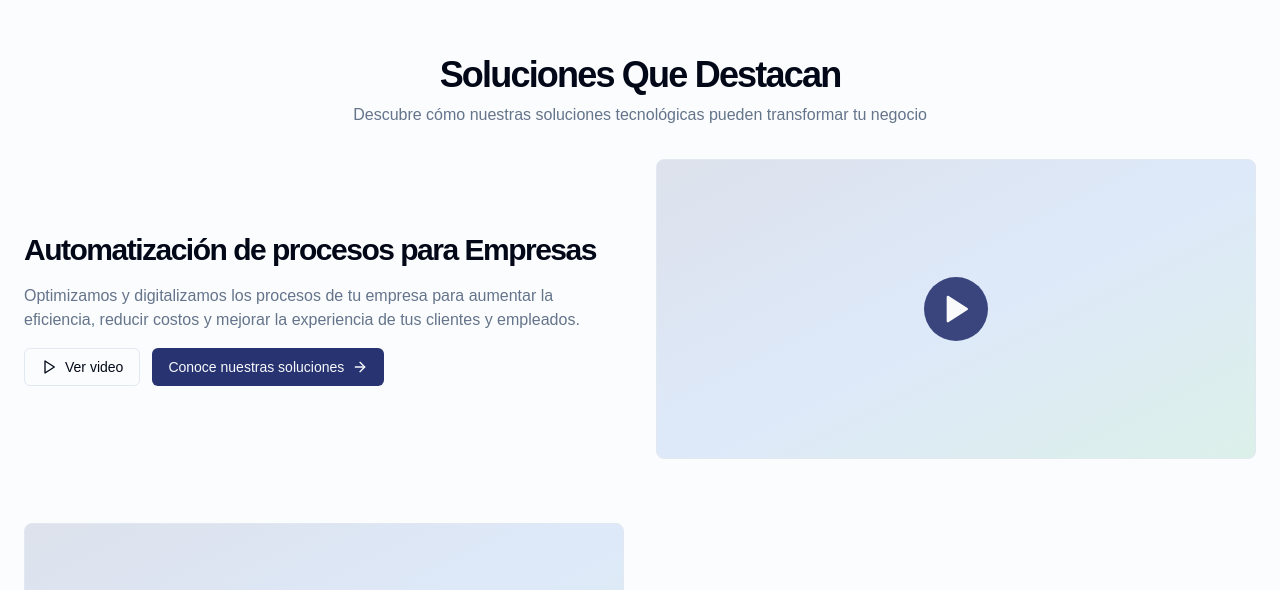
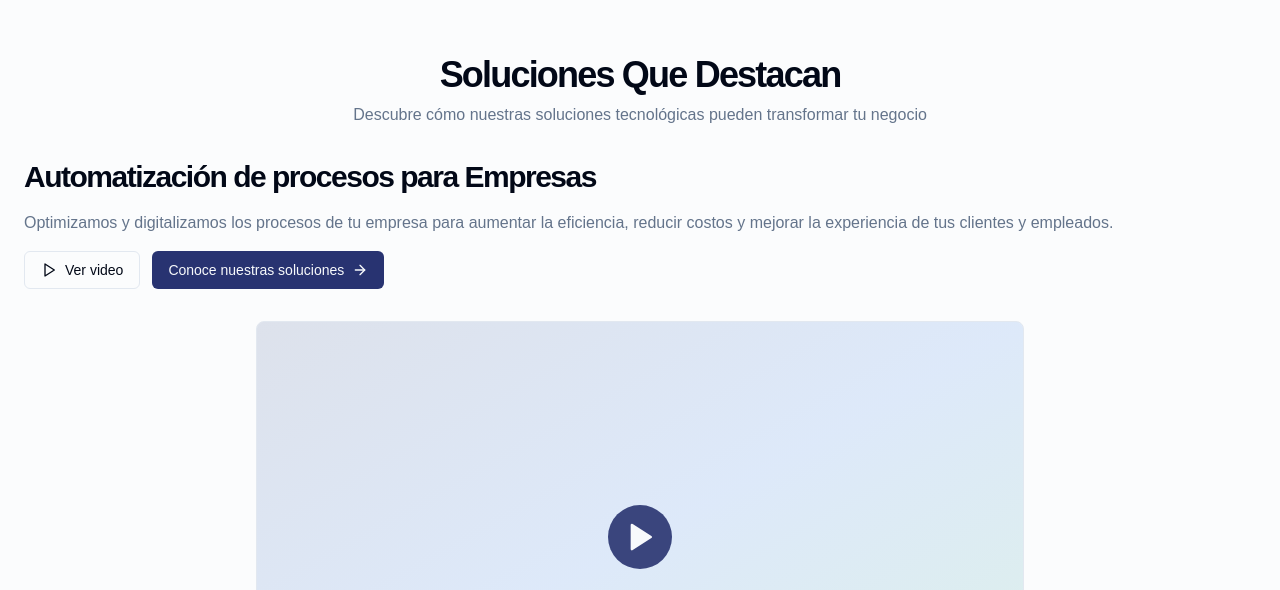
Before and after one commit to jsfernandez/mejoradigital_next, a Next.js app: page / in a window 1280 px wide. Shown: the part 2207-2797 px from the top of the page. Built offline with nearby package versions, Linux system fonts and the light colour scheme; a web font is replaced by a local one.

Commit message:
feature: fixing video sizes

```diff
--- a/components/fetured-solutions.tsx
+++ b/components/fetured-solutions.tsx
@@ -38,11 +38,8 @@ export function FeaturedSolutions() {
   return (
     <div className="space-y-16">
       {solutions.map((solution, index) => (
-        <div
-          key={solution.id}
-          className={`grid gap-8 items-center ${index % 2 === 0 ? "lg:grid-cols-2" : "lg:grid-cols-2 lg:grid-flow-dense"}`}
-        >
-          <div className={`space-y-4 ${index % 2 === 1 ? "lg:col-start-2" : ""}`}>
+        <div key={solution.id} className="flex flex-col gap-8">
+          <div className="space-y-4">
             <h2 className="text-2xl font-bold tracking-tighter sm:text-3xl">{solution.title}</h2>
             <p className="text-muted-foreground">{solution.description}</p>
             <div className="flex flex-col sm:flex-row gap-3">
@@ -59,8 +56,8 @@ export function FeaturedSolutions() {
             </div>
           </div>
 
-          <div className={`${index % 2 === 1 ? "lg:col-start-1 lg:row-start-1" : ""}`}>
-            <div className="relative aspect-video w-full h-[300px] rounded-lg overflow-hidden border bg-muted">
+          <div className="mx-auto w-full max-w-3xl">
+            <div className="relative aspect-video w-full rounded-lg overflow-hidden border bg-muted">
               {activeVideo === solution.id ? (
                 <iframe
                   width="100%"
```
